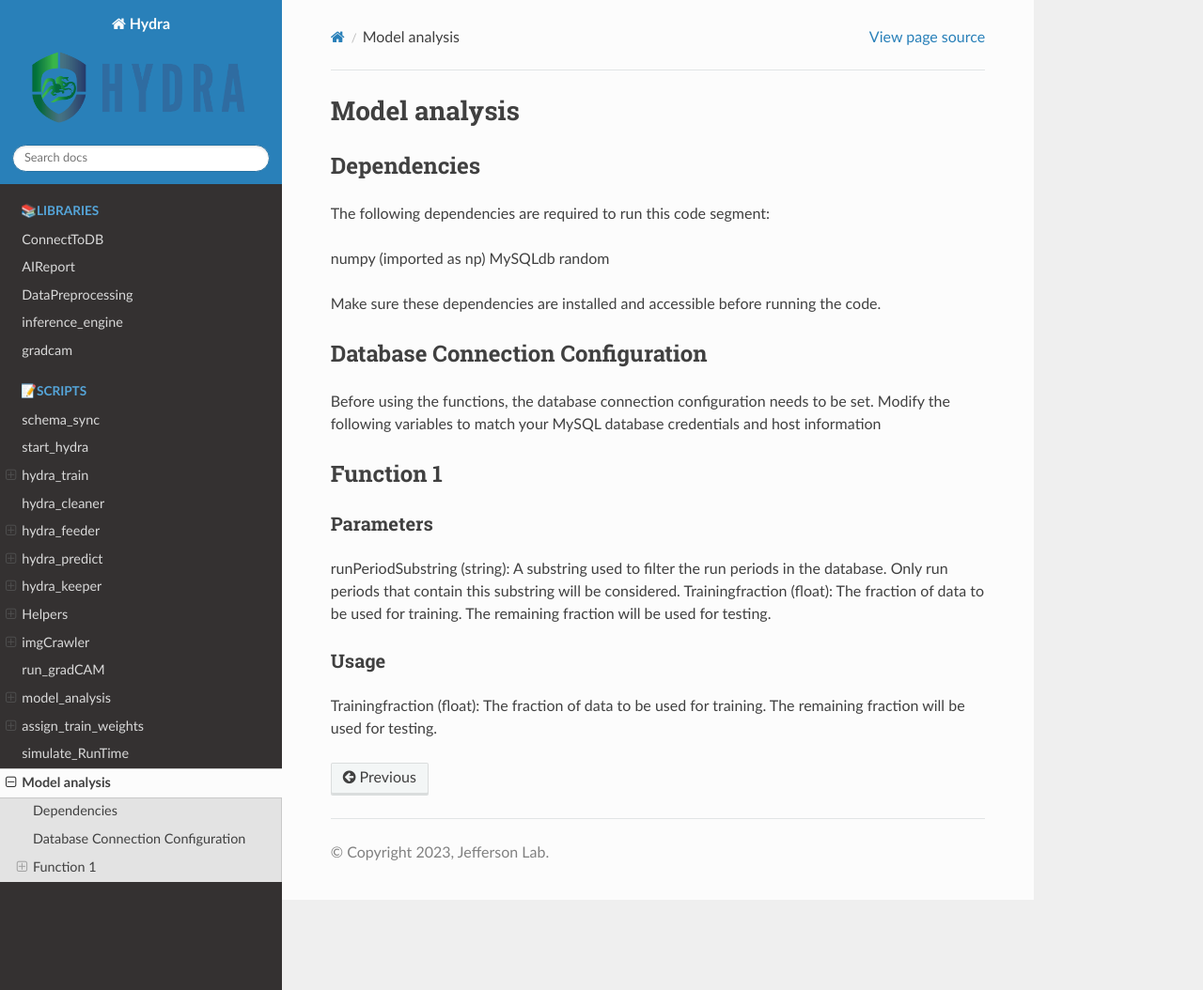
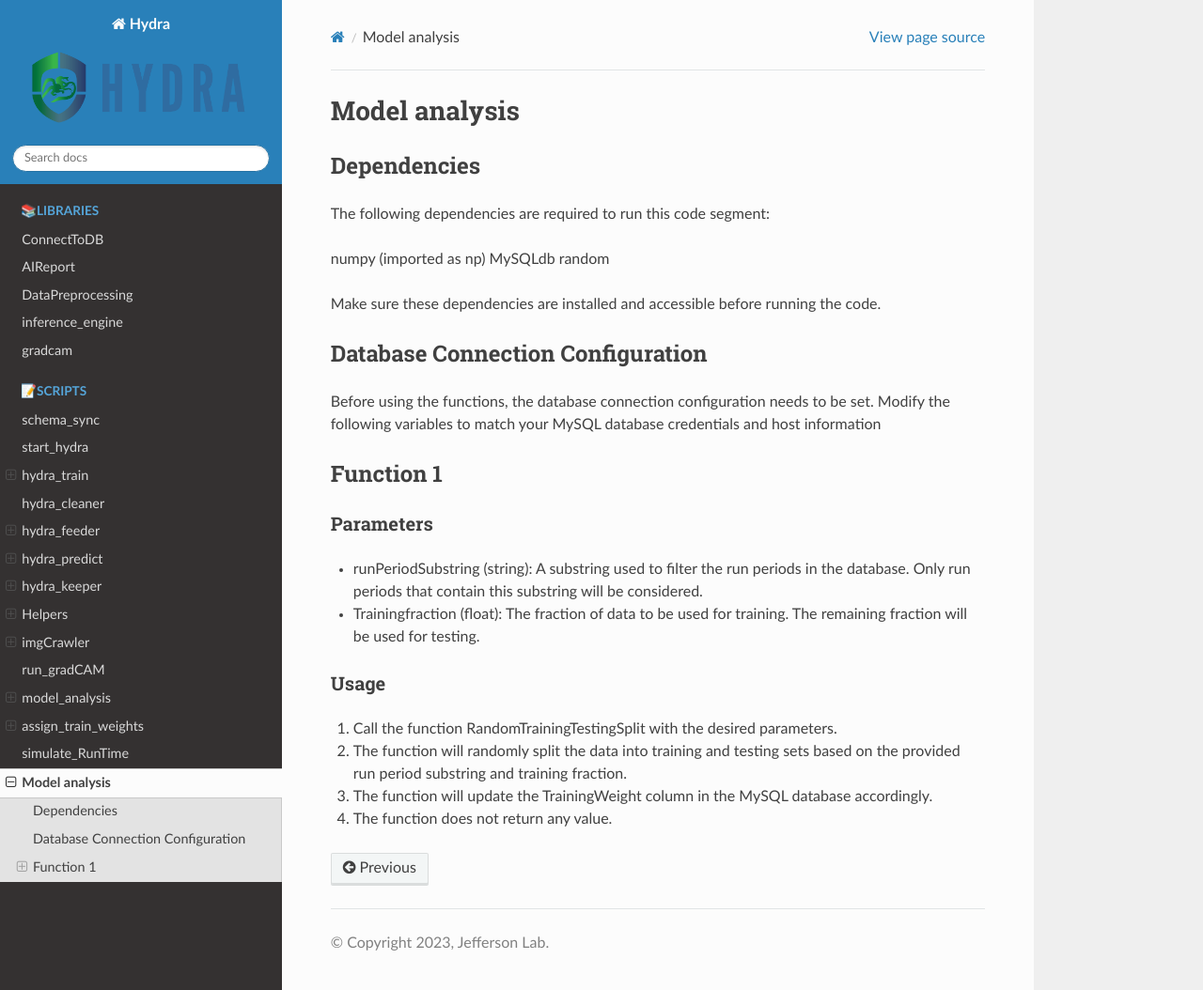
Before and after one commit to kartgoel/HydraDocumentation, a Sphinx documentation site: the page built from docs/test.rst, in a window 1280 px wide and 1054 px high. Shown: the whole window at 94% size. Built offline with Sphinx 7.4.7 and the Read the Docs theme 2.0.0, drawn with Linux system fonts in a browser that asks for light colours.

Commit message:
Testing bullet points and numbers

```diff
--- a/docs/test.rst
+++ b/docs/test.rst
@@ -29,10 +29,13 @@ Function 1
 Parameters
 ~~~~~~~~~~~~~~~
 
-runPeriodSubstring (string): A substring used to filter the run periods in the database. Only run periods that contain this substring will be considered.
-Trainingfraction (float): The fraction of data to be used for training. The remaining fraction will be used for testing.
+- runPeriodSubstring (string): A substring used to filter the run periods in the database. Only run periods that contain this substring will be considered.
+- Trainingfraction (float): The fraction of data to be used for training. The remaining fraction will be used for testing.
 
 Usage
 ~~~~~~~~~~
 
-Trainingfraction (float): The fraction of data to be used for training. The remaining fraction will be used for testing.
+1. Call the function RandomTrainingTestingSplit with the desired parameters.
+2. The function will randomly split the data into training and testing sets based on the provided run period substring and training fraction.
+3. The function will update the TrainingWeight column in the MySQL database accordingly.
+4. The function does not return any value.
```
